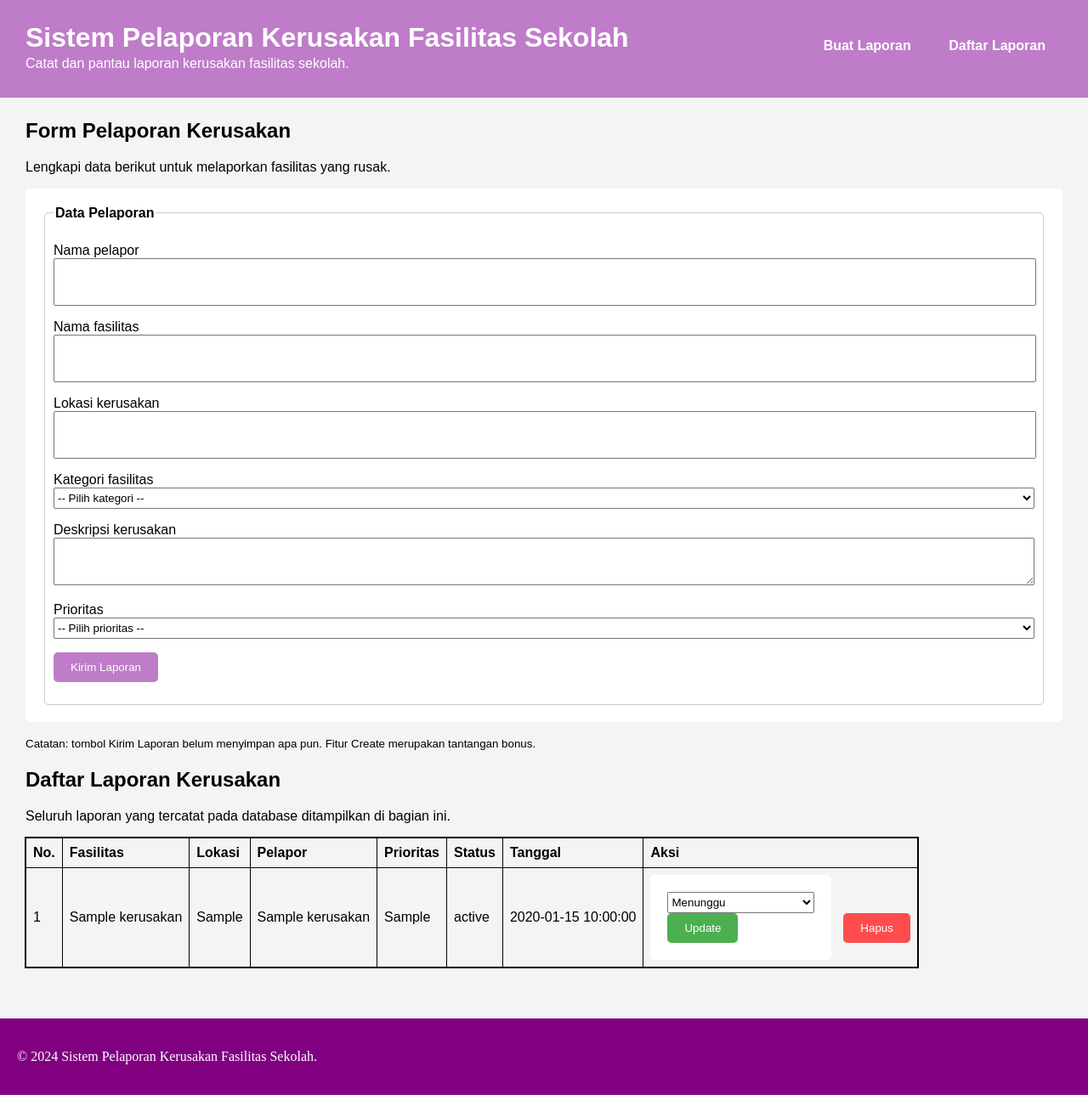
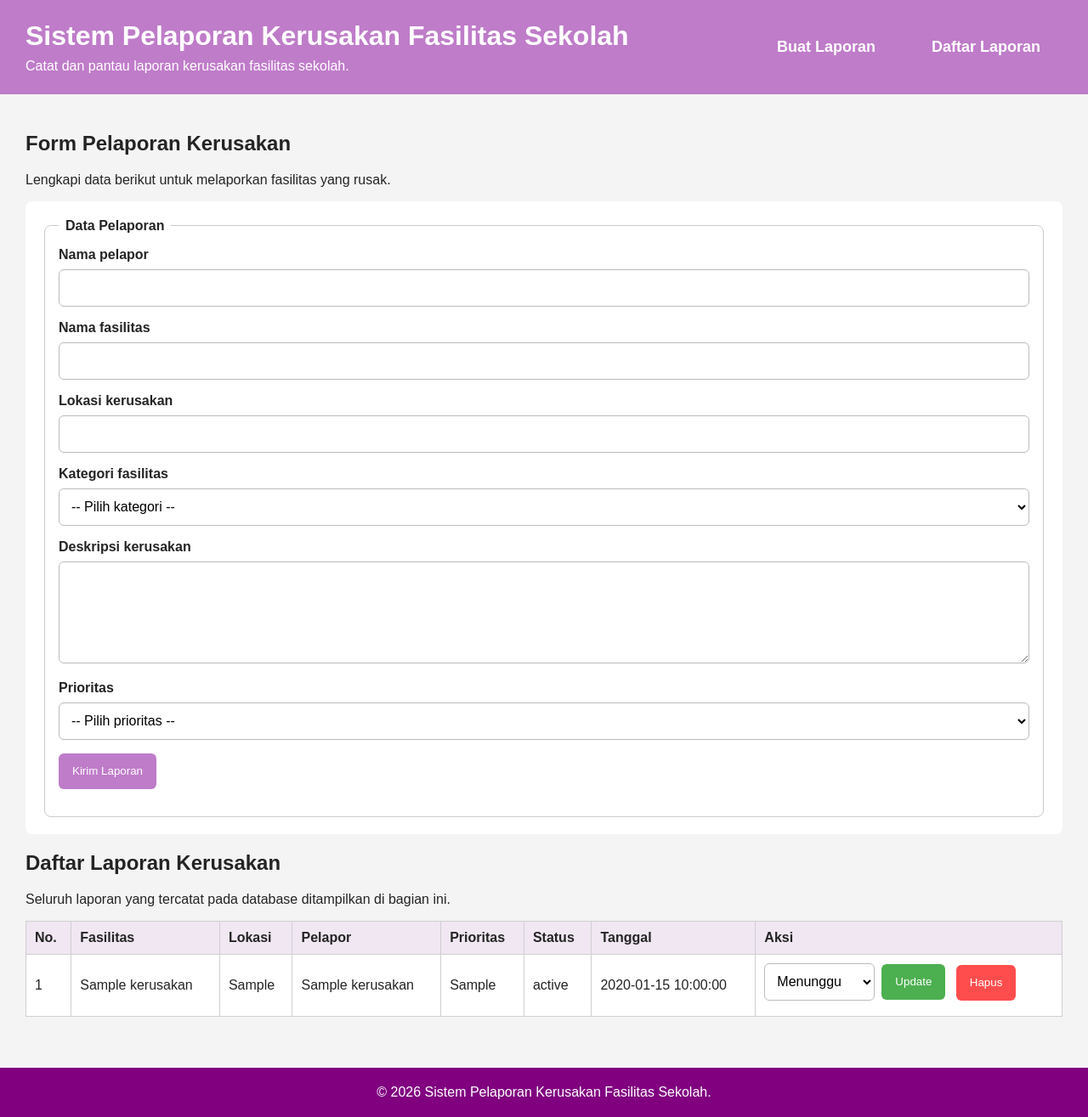
Before and after one commit to HarutoMizutsi/STS-SD-RADITYA-DIKA, a PHP site: page / in a window 1280 px wide. Shown: the whole page at 85% size. Before the commit the page ends 1289 px from the top, so only its background shows below. Run offline with PHP 8.4, Linux system fonts and the light colour scheme; tables that the repository leaves empty or names only in its code hold one stand-in row (values such as "Sample post").

Commit message:
ui fix + mobile ver

```diff
--- a/index.php
+++ b/index.php
@@ -2,7 +2,6 @@
 include 'koneksi.php';
 
 
-// percobaan biar form nya bisa ngirim data ke database, tapi g bisa
 if ($_SERVER["REQUEST_METHOD"] == "POST") {
     $namapelapor = $_POST["nama_pelapor"] ?? "";
     $namafasilitas = $_POST["nama_fasilitas"] ?? "";
@@ -17,21 +16,6 @@ if ($_SERVER["REQUEST_METHOD"] == "POST") {
 
 }
 
-// if ($_SERVER["REQUEST_METHOD"] == "POST") {
-//     if (isset($_POST["nama"]) && !empty($namapelapor)) {
-//         $laporan_kerusakan = mysqli_query($conn, "INSERT INTO laporan_kerusakan VALUE $namapelapor");
-//     }
-// }
-// if (!empty($namapelapor) && !empty($namafasilitas) && !empty($lokasikerusakan) && !empty($kategori) && !empty($deskripsi) && !empty($prioritas)) {
-//     echo "Nama : $namapelapor <br>";
-//     echo "nama fasilitas : $namafasilitas <br>";
-//     echo "lokasi : $lokasikerusakan <br>";
-//     echo "kategori : $kategori <br>";
-//     echo "deskripsi : $deskripsi <br>";
-//     echo "prioritas : $prioritas <br>";
-// }
-
-
 ?>
 
 
@@ -42,138 +26,25 @@ if ($_SERVER["REQUEST_METHOD"] == "POST") {
     <meta name="viewport" content="width=device-width, initial-scale=1.0">
     <title>Pelaporan Kerusakan Fasilitas Sekolah</title>
     <!-- TANTANGAN UI/UX: Tambahkan styling CSS, Bootstrap, atau Tailwind sendiri. -->
-
-    <style>
-        header {
-            max-width: auto;
-            margin: 0 auto;
-            padding: 5px 30px 30px 30px;
-            background-color: #bf7cc9;
-            color: black;
-            font-family: Arial, Helvetica, sans-serif;
-        }
-        h1 {
-            color: white;
-        }
-        header p {
-            position: absolute;
-            top: 50px;
-            color: white;
-        }
-        body {
-            margin: 0;
-            padding: 0;
-            background-color: #f4f4f4;
-        }
-        main {
-            font-family: Arial, sans-serif;
-            margin: 0;
-            padding: 5px 30px 60px 30px;
-            background-color: #f4f4f4;
-        }
-        table {
-            outline: 1px solid black;
-            border-collapse: collapse;
-        }
-        th, td {
-            border: 1px solid black;
-            padding: 8px;
-            text-align: left;
-        }
-        .ConFooter {
-            max-width: auto;
-            margin: 0 auto;
-            padding: 20px;
-            background-color: purple;
-            color: white;
-        }
-        .btn-primary {
-            background-color: #bf7cc9;
-            color: white;
-            border: none;
-            padding: 10px 20px;
-            cursor: pointer;
-            border-radius: 5px;
-        }
-        .update {
-            background-color: #4CAF50;
-            color: white;
-            border: none;
-            padding: 10px 20px;
-            cursor: pointer;
-            border-radius: 5px;
-        }
-        .update:hover {
-            background-color: #45a049;
-        }
-        .deletekey {
-            background-color: #ff4d4d;
-            color: white;
-            border: none;
-            padding: 10px 20px;
-            cursor: pointer;
-            border-radius: 5px;
-        }
-        .deletekey:hover {
-            background-color: #db1a1a;
-        }
-        a {
-            color: white;
-            text-decoration: none;
-            padding: 10px 20px;
-            border-radius: 5px;
-        }
-        a:hover {
-            color: white;
-            text-decoration: underline;
-        }
-        nav {
-            position: absolute;
-            top: 45px;
-            right: 30px;
-            font-family: Arial, Helvetica, sans-serif;
-            font-weight: bold;
-        }
-        form {
-            background-color: #ffffff;
-            padding: 20px;
-            border-radius: 5px;
-        }
-        .formupdate {
-            display: inline-block;
-            margin-right: 10px;
-        }
-        fieldset {
-            border: 1px solid #ccc;
-            padding: 10px;
-            border-radius: 5px;
-        }
-        legend {
-            font-weight: bold;
-        }
-        label {
-            display: block;
-        }
-        select {
-            width: 100%;
-            height: 25px;
-        }
-        input, textarea {
-            width: 99.5%;
-            height: 50px;
-
-        }
-    </style>
+    <link rel="stylesheet" href="style.css">
 </head>
 <body>
     <!-- Bagian ini merupakan starter HTML. Belum ada koneksi database ataupun query. -->
     <header>
         <h1>Sistem Pelaporan Kerusakan Fasilitas Sekolah</h1>
         <p>Catat dan pantau laporan kerusakan fasilitas sekolah.</p>
-        <nav aria-label="Navigasi utama">
-            <a href="#form-laporan">Buat Laporan</a>
-            <a href="#daftar-laporan">Daftar Laporan</a>
-        </nav>
+        <button class="menu-toggle" id="menu-toggle" aria-label="Toggle Navigation">
+            <span></span>
+            <span></span>
+            <span></span>
+        </button>
+        <div class="nav-container">
+            <nav aria-label="Navigasi utama">
+                <a href="#form-laporan">Buat Laporan</a>
+                <a href="#daftar-laporan">Daftar Laporan</a>
+            </nav>
+        </div>
+
     </header>
 
     <main>
@@ -203,7 +74,7 @@ if ($_SERVER["REQUEST_METHOD"] == "POST") {
 
                     <p>
                         <label for="id_kategori">Kategori fasilitas</label>
-                        <select id="id_kategori" name="id_kategori" required>
+                        <select class="kategori" id="id_kategori" name="id_kategori" required>
                             <option value="">-- Pilih kategori --</option>
                             <!-- Nilai berikut sesuai dengan data awal kategori_fasilitas. -->
                             <option value="1">Elektronik</option>
@@ -220,7 +91,7 @@ if ($_SERVER["REQUEST_METHOD"] == "POST") {
 
                     <p>
                         <label for="prioritas">Prioritas</label>
-                        <select id="prioritas" name="prioritas" required>
+                        <select class="kategori" id="prioritas" name="prioritas" required>
                             <option value="">-- Pilih prioritas --</option>
                             <option value="Rendah">Rendah</option>
                             <option value="Sedang">Sedang</option>
@@ -231,7 +102,6 @@ if ($_SERVER["REQUEST_METHOD"] == "POST") {
                     <p><button class="btn-primary"type="submit">Kirim Laporan</button></p>
                 </fieldset>
             </form>
-            <p><small>Catatan: tombol Kirim Laporan belum menyimpan apa pun. Fitur Create merupakan tantangan bonus.</small></p>
         </section>
 
         <section id="daftar-laporan" aria-labelledby="judul-daftar" class="daftar-laporan">
@@ -252,6 +122,7 @@ if ($_SERVER["REQUEST_METHOD"] == "POST") {
                  3. Ganti baris placeholder pada tbody dengan perulangan hasil query.
                  4. Jangan mengetik data database secara manual di HTML.
             -->
+            <div class="table-wrap">
             <table>
                 <thead>
                     <tr>
@@ -265,6 +136,7 @@ if ($_SERVER["REQUEST_METHOD"] == "POST") {
                         <th scope="col">Aksi</th>
                     </tr>
                 </thead>
+                <tbody>
                 <?php
                 $laporan_kerusakan = mysqli_query($conn, "SELECT * FROM laporan_kerusakan");
                 $no = 1;
@@ -272,19 +144,24 @@ if ($_SERVER["REQUEST_METHOD"] == "POST") {
                 while ($data = mysqli_fetch_assoc($laporan_kerusakan)) {
                     $id = $data['id_laporan'] ?? '';
                     $status_sekarang = $data['status'] ?? 'Menunggu';
+                    $nama_fasilitas = htmlspecialchars($data['nama_fasilitas'] ?? '');
+                    $lokasi = htmlspecialchars($data['lokasi'] ?? '');
+                    $nama_pelapor = htmlspecialchars($data['nama_pelapor'] ?? '');
+                    $prioritas = htmlspecialchars($data['prioritas'] ?? '');
+                    $tanggal = htmlspecialchars($data['tanggal_laporan'] ?? '');
 
                     echo "<tr>
-                        <td>" . $no++ . "</td>
-                        <td>" . $data['nama_fasilitas'] . "</td>
-                        <td>" . $data['lokasi'] . "</td>
-                        <td>" . $data['nama_pelapor'] . "</td>
-                        <td>" . $data['prioritas'] . "</td>
-                        <td>" . $status_sekarang . "</td>
-                        <td>" . $data['tanggal_laporan'] . "</td>
-                        <td>
+                        <td data-label='No.'>" . $no++ . "</td>
+                        <td data-label='Fasilitas'>" . $nama_fasilitas . "</td>
+                        <td data-label='Lokasi'>" . $lokasi . "</td>
+                        <td data-label='Pelapor'>" . $nama_pelapor . "</td>
+                        <td data-label='Prioritas'>" . $prioritas . "</td>
+                        <td data-label='Status'>" . htmlspecialchars($status_sekarang) . "</td>
+                        <td data-label='Tanggal'>" . $tanggal . "</td>
+                        <td data-label='Aksi'>
                             <form class='formupdate'action='update.php' method='POST'>
                                 <input type='hidden' name='id_laporan' value='$id'>
-                                <select name='status'>
+                                <select class='selstat' name='status'>
                                     <option value='Menunggu' " . ($status_sekarang == 'Menunggu' ? 'selected' : '') . ">Menunggu</option>
                                     <option value='Diproses' " . ($status_sekarang == 'Diproses' ? 'selected' : '') . ">Diproses</option>
                                     <option value='Selesai' " . ($status_sekarang == 'Selesai' ? 'selected' : '') . ">Selesai</option>
@@ -296,13 +173,16 @@ if ($_SERVER["REQUEST_METHOD"] == "POST") {
                     </tr>";
                 }
                 ?>
+                </tbody>
             </table>
+            </div>
         </section>
     </main>
 
     <footer class = "ConFooter">
-        <p>&copy; 2024 Sistem Pelaporan Kerusakan Fasilitas Sekolah.</p>
+        <p>&copy; 2026 Sistem Pelaporan Kerusakan Fasilitas Sekolah.</p>
     </footer>
+    <script src="script.js"></script>
 </body>
 </html>
 
--- /dev/null
+++ b/style.css
@@ -0,0 +1,378 @@
+* {
+    box-sizing: border-box;
+}
+
+body {
+    margin: 0;
+    padding: 0;
+    background-color: #f4f4f4;
+    color: #242424;
+    font-family: Arial, Helvetica, sans-serif;
+}
+
+header {
+    position: relative;
+    top: 0;
+    z-index: 1000;
+    padding: 24px 30px;
+    background-color: #bf7cc9;
+    color: black;
+    display: grid;
+    grid-template-columns: minmax(0, 1fr) auto;
+    align-items: center;
+    column-gap: 24px;
+}
+
+h1 {
+    color: white;
+    grid-column: 1;
+    grid-row: 1;
+    margin: 0;
+}
+
+header p {
+    grid-column: 1;
+    grid-row: 2;
+    margin: 8px 0 0;
+    color: white;
+}
+
+.nav-container {
+    grid-column: 2;
+    grid-row: 1 / span 2;
+}
+
+nav {
+    display: flex;
+    flex-wrap: wrap;
+    justify-content: flex-end;
+    align-items: center;
+    gap: 8px;
+    font-weight: bold;
+}
+
+nav a {
+    display: flex;
+    width: 180px;
+    height: 48px;
+    align-items: center;
+    justify-content: center;
+    font-size: 18px;
+    text-align: center;
+    color: #fff;
+    text-decoration: none;
+    padding: 12px;
+    border-radius: 6px;
+}
+
+nav a:hover,
+nav a:focus-visible {
+    background: rgba(255, 255, 255, 0.16);
+    font-weight: bolder;
+}
+
+.menu-toggle {
+    display: none;
+    width: 44px;
+    height: 44px;
+    padding: 9px;
+    border: 0;
+    border-radius: 6px;
+    background: transparent;
+    cursor: pointer;
+}
+
+.menu-toggle span {
+    display: block;
+    width: 26px;
+    height: 3px;
+    margin: 4px 0;
+    background: white;
+    border-radius: 2px;
+}
+
+main {
+    margin: 0 auto;
+    max-width: 1480px;
+    padding: 24px 30px 60px;
+    background-color: #f4f4f4;
+}
+
+section {
+    scroll-margin-top: 20px;
+}
+
+.table-wrap {
+    width: 100%;
+    overflow-x: auto;
+}
+
+table {
+    width: 100%;
+    border-collapse: collapse;
+    background: white;
+}
+
+th,
+td {
+    border: 1px solid #cfcfcf;
+    padding: 10px;
+    text-align: left;
+}
+
+thead th {
+    background: #f0e7f2;
+}
+
+.ConFooter {
+    margin: 0;
+    padding: 20px 30px;
+    background-color: purple;
+    color: white;
+    text-align: center;
+}
+
+.ConFooter p {
+    margin: 0;
+}
+
+.btn-primary,
+.update,
+.deletekey {
+    min-height: 42px;
+    border: none;
+    padding: 10px 16px;
+    color: white;
+    cursor: pointer;
+    border-radius: 6px;
+}
+
+.btn-primary {
+    background-color: #bf7cc9;
+}
+
+.btn-primary:hover,
+.btn-primary:focus-visible {
+    background-color: #a95ab5;
+}
+
+.update {
+    background-color: #4CAF50;
+}
+
+.update:hover {
+    background-color: #45a049;
+}
+
+.deletekey {
+    background-color: #ff4d4d;
+}
+
+.deletekey:hover {
+    background-color: #db1a1a;
+}
+
+form {
+    background-color: #ffffff;
+    padding: 20px;
+    border-radius: 8px;
+}
+
+.formupdate {
+    display: inline-flex;
+    align-items: center;
+    gap: 8px;
+    margin: 0 8px 8px 0;
+    padding: 0;
+}
+
+fieldset {
+    border: 1px solid #ccc;
+    padding: 16px;
+    border-radius: 8px;
+}
+
+legend {
+    padding: 0 8px;
+    font-weight: bold;
+}
+
+label {
+    display: block;
+    margin-bottom: 8px;
+    font-weight: bold;
+}
+
+input,
+textarea,
+select {
+    width: 100%;
+    max-width: 100%;
+    min-height: 44px;
+    border: 1px solid #bbb;
+    border-radius: 6px;
+    background: white;
+    font: inherit;
+}
+
+input,
+textarea {
+    padding: 10px 12px;
+}
+
+textarea {
+    min-height: 120px;
+    resize: vertical;
+}
+
+select {
+    padding: 8px 10px;
+}
+
+fieldset p {
+    margin: 0 0 16px;
+}
+
+.selstat {
+    width: auto;
+    min-width: 130px;
+}
+
+@media (max-width: 900px) {
+    header {
+        grid-template-columns: minmax(0, 1fr) 44px;
+        padding: 18px 20px;
+    }
+
+    .menu-toggle {
+        display: block;
+        grid-column: 2;
+        grid-row: 1;
+    }
+
+    .nav-container {
+        display: none;
+        grid-column: 1 / -1;
+        grid-row: 3;
+        width: 100%;
+        margin-top: 14px;
+    }
+
+    .nav-container.is-open {
+        display: block;
+    }
+
+    nav {
+        display: grid;
+        grid-template-columns: 1fr 1fr;
+        width: 100%;
+    }
+
+    nav a {
+        width: 100%;
+        background: rgba(255, 255, 255, 0.1);
+    }
+
+    main {
+        padding: 20px 20px 40px;
+    }
+}
+
+@media (max-width: 680px) {
+    h1 {
+        font-size: 21px;
+        line-height: 1.25;
+    }
+
+    header p {
+        font-size: 14px;
+    }
+
+    main {
+        padding: 16px 12px 32px;
+    }
+
+    nav {
+        grid-template-columns: 1fr;
+    }
+
+    form {
+        padding: 12px;
+    }
+
+    fieldset {
+        padding: 12px;
+    }
+
+    .table-wrap {
+        overflow: visible;
+    }
+
+    table,
+    tbody,
+    tr,
+    td {
+        display: block;
+        width: 100%;
+    }
+
+    table {
+        border: 0;
+        background: transparent;
+    }
+
+    thead {
+        display: none;
+    }
+
+    tbody tr {
+        margin-bottom: 16px;
+        border: 1px solid #ddd;
+        border-radius: 10px;
+        background: white;
+        box-shadow: 0 3px 10px rgba(0, 0, 0, 0.06);
+        overflow: hidden;
+    }
+
+    tbody td {
+        min-height: 44px;
+        border: 0;
+        border-bottom: 1px solid #eee;
+        padding: 12px;
+    }
+
+    tbody td:last-child {
+        border-bottom: 0;
+    }
+
+    tbody td::before {
+        content: attr(data-label);
+        display: block;
+        margin-bottom: 6px;
+        color: #777;
+        font-size: 12px;
+        font-weight: bold;
+        text-transform: uppercase;
+    }
+
+    .formupdate {
+        display: flex;
+        width: 100%;
+        margin: 0 0 8px;
+    }
+
+    .selstat {
+        width: 100%;
+        min-width: 0;
+        flex: 1;
+    }
+
+    .formupdate .update,
+    .deletekey {
+        width: 100%;
+    }
+
+    .ConFooter {
+        padding: 18px 12px;
+    }
+}
```
Also changed, not shown: script.js (added, +20 -0 lines).
